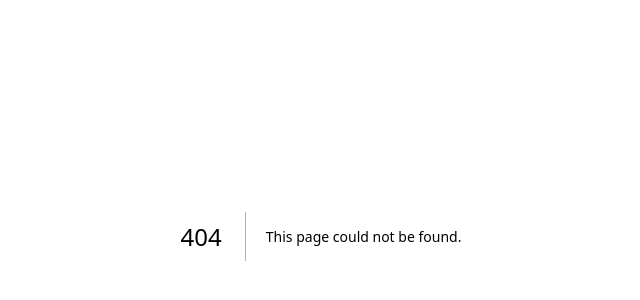
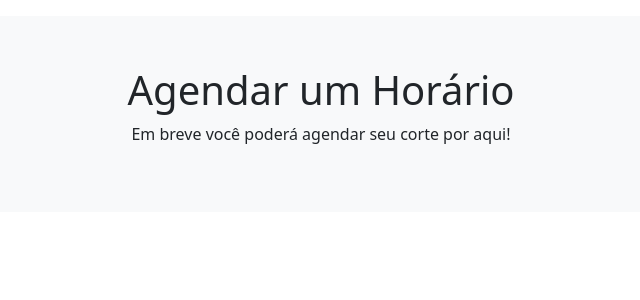
Before and after one commit to Alvarado433/Barbearia, a Next.js app: page /agendar in a window 1280 px wide. Before the commit this address had no page. Shown: the part 164-464 px from the top of the page, without its empty margins (319-959 px from the left). Built offline with nearby package versions, Linux system fonts and the light colour scheme.

Commit message:
adicionadno a pagina de agendar

```diff
--- /dev/null
+++ b/src/app/agendar/page.tsx
@@ -0,0 +1,8 @@
+export default function AgendarPage() {
+    return (
+      <div className="agendamento">
+        <h1>Agendar um Horário</h1>
+        <p>Em breve você poderá agendar seu corte por aqui!</p>
+      </div>
+    );
+  }
```
